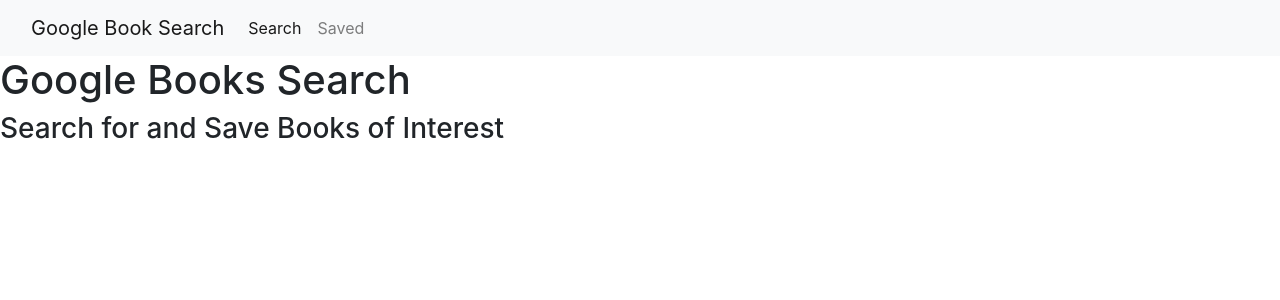
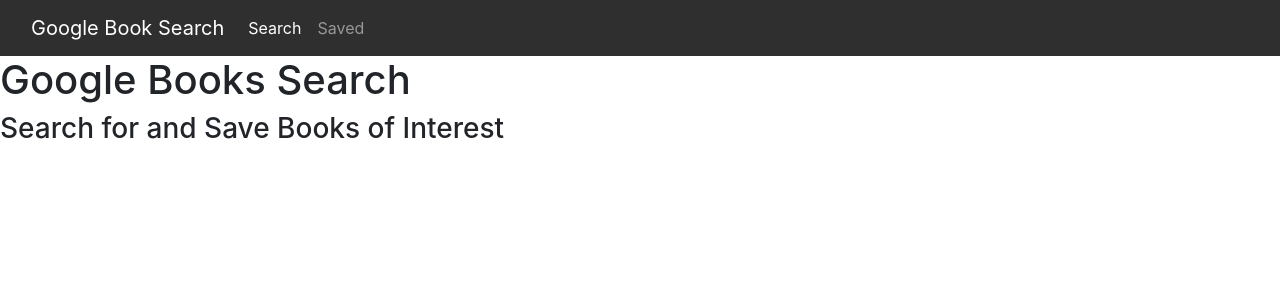
Before and after one commit to hill1635/hill-book-search, a React (Create React App) app in the folder client/: page / in a window 1280 px wide. Shown: the top 300 px of the page. Built offline with nearby package versions, Linux system fonts and the light colour scheme.

Commit message:
Navbar styling.

```diff
--- a/client/src/components/Navbar/index.js
+++ b/client/src/components/Navbar/index.js
@@ -4,7 +4,7 @@
 
 function Navbar() {
   return (
-    <nav className="navbar navbar-expand-lg navbar-light bg-light">
+    <nav className="navbar navbar-expand-lg navbar-dark">
       <div className="container-fluid">
         <span className="navbar-brand">Google Book Search</span>
         <button
--- a/client/src/components/Navbar/style.css
+++ b/client/src/components/Navbar/style.css
@@ -0,0 +1,3 @@
+nav {
+    background-color: #121212df;
+}
```
